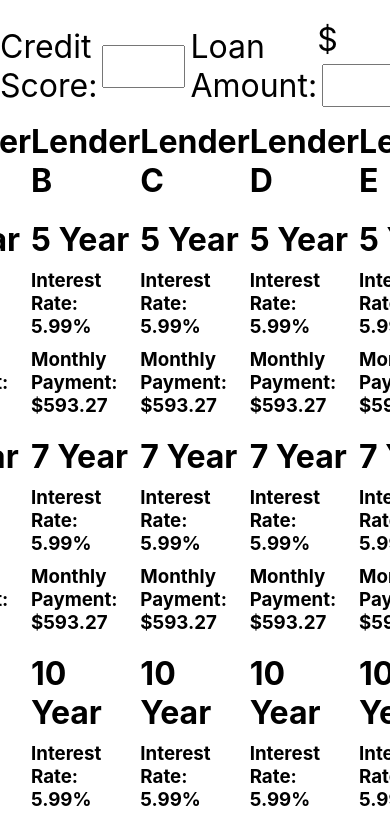
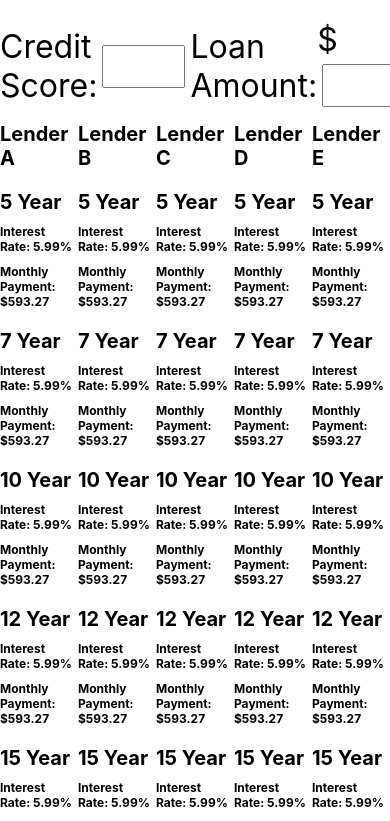
Before and after one commit to MrMicrowaveOven/esti-mate, a React (Create React App) app: page / in a window 390 px wide. Shown: the top 821 px of the page. Built offline with nearby package versions, Linux system fonts and the light colour scheme.

Commit message:
Added breakpoint for screenwidth

```diff
--- a/src/LenderDisplay.css
+++ b/src/LenderDisplay.css
@@ -12,3 +12,13 @@ h1, h3 {
     margin-top: 10px;
     margin-bottom: 10px;
 }
+
+@media (max-width: 500px) {
+  h1 {
+    font-size: 20px;
+  }
+
+  h3 {
+    font-size: 12px;
+  }
+}
```
